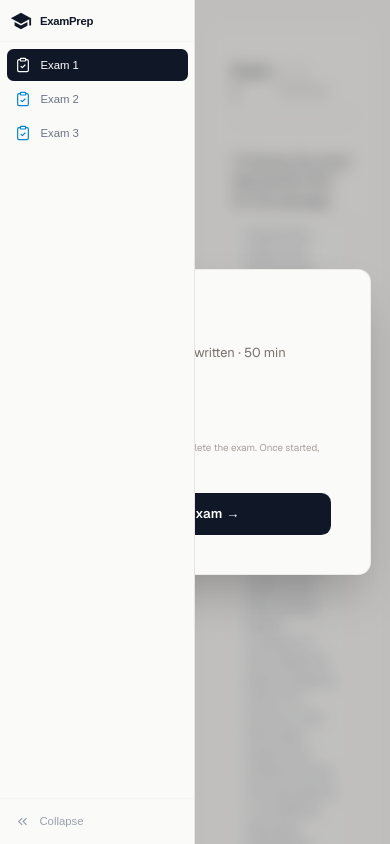
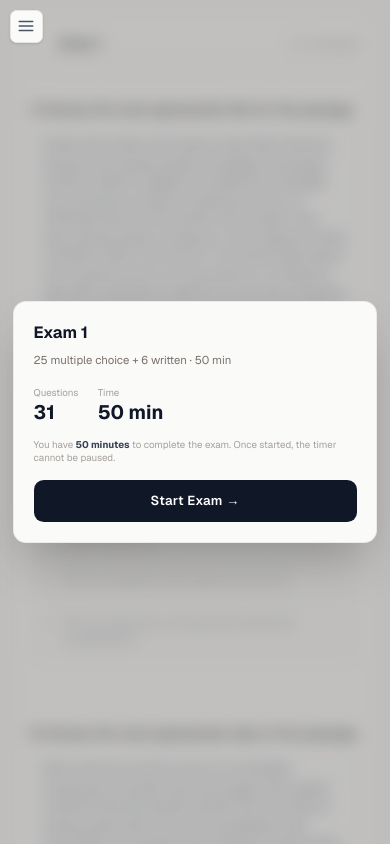
Before and after one commit to Moxhay/ExamPrep, a Next.js app: page /exam in a window 390 px wide. Shown: the top 844 px of the page. Built offline with nearby package versions, Linux system fonts and the light colour scheme.

Commit message:
add responsive sidebar and integrate mobile navigation controls

```diff
--- a/app/components/ExamClient.tsx
+++ b/app/components/ExamClient.tsx
@@ -1,6 +1,6 @@
 'use client'
 
-import { useState, useCallback, useRef, useEffect } from 'react'
+import { useState, useCallback, useEffect } from 'react'
 import { CHUNK_SIZE, EXAM_DURATION_MINUTES } from '../const'
 import type { Exam } from '../types'
 import QuestionCard from './QuestionCard'
@@ -11,7 +11,7 @@ import ExamDialog from './ExamDialog'
 
 function IconDownload() {
   return (
-    <svg width="15" height="15" viewBox="0 0 24 24" fill="none" stroke="currentColor" strokeWidth="2" strokeLinecap="round" strokeLinejoin="round" className="flex-shrink-0">
+    <svg width="15" height="15" viewBox="0 0 24 24" fill="none" stroke="currentColor" strokeWidth="2" strokeLinecap="round" strokeLinejoin="round" className="shrink-0">
       <path d="M21 15v4a2 2 0 0 1-2 2H5a2 2 0 0 1-2-2v-4"/>
       <polyline points="7 10 12 15 17 10"/>
       <line x1="12" y1="15" x2="12" y2="3"/>
@@ -21,9 +21,19 @@ function IconDownload() {
 
 function IconRefresh() {
   return (
-    <svg width="15" height="15" viewBox="0 0 24 24" fill="none" stroke="currentColor" strokeWidth="2" strokeLinecap="round" strokeLinejoin="round" className="flex-shrink-0">
+    <svg width="15" height="15" viewBox="0 0 24 24" fill="none" stroke="currentColor" strokeWidth="2" strokeLinecap="round" strokeLinejoin="round" className="shrink-0">
       <path d="M3 12a9 9 0 1 0 9-9 9.75 9.75 0 0 0-6.74 2.74L3 8"/>
       <path d="M3 3v5h5"/>
+    </svg>
+  )
+}
+
+function IconMenu() {
+  return (
+    <svg width="17" height="17" viewBox="0 0 24 24" fill="none" stroke="currentColor" strokeWidth="2" strokeLinecap="round" strokeLinejoin="round">
+      <line x1="3" y1="6" x2="21" y2="6"/>
+      <line x1="3" y1="12" x2="21" y2="12"/>
+      <line x1="3" y1="18" x2="21" y2="18"/>
     </svg>
   )
 }
@@ -57,6 +67,11 @@ export default function ExamClient({ exam }: { exam: Exam }) {
     return () => { document.body.style.overflow = '' }
   }, [blocked])
 
+  // Signals Sidebar to hide its floating hamburger (integrated into sticky nav instead)
+  useEffect(() => {
+    document.dispatchEvent(new CustomEvent(started ? 'exam-started' : 'exam-reset'))
+  }, [started])
+
   const onTimeUp = useCallback(() => {
     setVisibleCount(exam.questions.length)
     setReview(true)
@@ -82,7 +97,7 @@ export default function ExamClient({ exam }: { exam: Exam }) {
     setTimeUpAlert(false)
   }
 
-  const PAPER_WIDTH = 'w-[90%] max-w-2xl lg:max-w-3xl xl:max-w-4xl 2xl:max-w-5xl min-[2000px]:max-w-6xl'
+  const PAPER_WIDTH = 'w-[92%] sm:w-[90%] max-w-2xl lg:max-w-3xl xl:max-w-4xl 2xl:max-w-5xl min-[2000px]:max-w-6xl'
 
   return (
     <div className={`relative min-h-screen font-sans bg-stone-100 ${blocked ? 'overflow-hidden' : ''}`}>
@@ -91,12 +106,22 @@ export default function ExamClient({ exam }: { exam: Exam }) {
 
         {/* Floating sticky nav */}
         {started && (
-          <div className="sticky top-3 z-10 flex justify-center px-4 print:hidden">
-            <div className={`${PAPER_WIDTH} bg-stone-50/90 backdrop-blur-md shadow-md border border-stone-200/80 rounded-2xl px-6 py-3`}>
+          <div className="sticky top-3 z-10 flex justify-center print:hidden">
+            <div className={`${PAPER_WIDTH} bg-stone-50/90 backdrop-blur-md shadow-md border border-stone-200/80 rounded-2xl px-4 sm:px-6 py-3`}>
               <div className="flex justify-between items-center">
-                <h2 className="text-base font-bold text-gray-900 truncate mr-4">{exam.title}</h2>
-                <div className="flex items-center gap-4 flex-shrink-0">
-                  <span className="text-sm text-gray-500">{answeredCount} / {exam.questions.length}</span>
+                <div className="flex items-center gap-2 min-w-0 mr-3">
+                  {/* Hamburger integrated into the nav on mobile/tablet (lg:hidden) */}
+                  <button
+                    onClick={() => document.dispatchEvent(new CustomEvent('open-mobile-sidebar'))}
+                    aria-label="Open menu"
+                    className="lg:hidden shrink-0 p-1.5 -ml-1 rounded-lg text-gray-600 hover:text-gray-900 hover:bg-gray-200/70 transition-colors"
+                  >
+                    <IconMenu />
+                  </button>
+                  <h2 className="text-sm sm:text-base font-bold text-gray-900 truncate">{exam.title}</h2>
+                </div>
+                <div className="flex items-center gap-2 sm:gap-4 shrink-0">
+                  <span className="text-xs sm:text-sm text-gray-500 tabular-nums">{answeredCount}/{exam.questions.length}</span>
                   {!review && <Timer key={timerKey} onTimeUp={onTimeUp} />}
                 </div>
               </div>
@@ -111,14 +136,14 @@ export default function ExamClient({ exam }: { exam: Exam }) {
         )}
 
         {/* Paper */}
-        <div className={`${PAPER_WIDTH} mx-auto py-8 px-0 print:p-0 print:max-w-none print:w-full`}>
-          <div className="bg-stone-50 shadow-sm border border-stone-200/70 px-8 sm:px-12 py-10 print:shadow-none print:border-none print:px-0 print:py-0">
+        <div className={`${PAPER_WIDTH} mx-auto py-4 sm:py-8 px-0 print:p-0 print:max-w-none print:w-full`}>
+          <div className="bg-stone-50 shadow-sm border border-stone-200/70 px-4 sm:px-8 md:px-10 lg:px-12 py-6 sm:py-10 print:shadow-none print:border-none print:px-0 print:py-0">
 
             {!started && (
               <div className="pb-3 border-b border-gray-200 mb-8">
-                <div className="flex justify-between items-center">
-                  <h2 className="text-lg font-bold text-gray-900">{exam.title}</h2>
-                  <span className="text-sm text-gray-500">0 / {exam.questions.length} answered</span>
+                <div className="flex justify-between items-center gap-4">
+                  <h2 className="text-base sm:text-lg font-bold text-gray-900 pl-9 lg:pl-0">{exam.title}</h2>
+                  <span className="text-xs sm:text-sm text-gray-500 shrink-0">0 / {exam.questions.length} answered</span>
                 </div>
                 <div className="mt-2 h-1 bg-gray-200 rounded-full" />
               </div>
@@ -144,7 +169,7 @@ export default function ExamClient({ exam }: { exam: Exam }) {
               <div className="text-center pt-4 pb-6">
                 <button
                   onClick={() => { setVisibleCount(exam.questions.length); setReview(true) }}
-                  className="bg-gray-900 text-white py-3.5 px-9 rounded-lg text-base cursor-pointer hover:bg-gray-700 transition-colors"
+                  className="w-full sm:w-auto bg-gray-900 text-white py-3.5 px-9 rounded-lg text-base cursor-pointer hover:bg-gray-700 transition-colors"
                 >
                   Review answers ({answeredCount}/{exam.questions.length})
                 </button>
@@ -175,6 +200,14 @@ export default function ExamClient({ exam }: { exam: Exam }) {
       )}
 
       {timeUpAlert && (
+        <>
+          <button
+            onClick={() => document.dispatchEvent(new CustomEvent('open-mobile-sidebar'))}
+            aria-label="Open menu"
+            className="lg:hidden fixed top-3 left-3 z-40 p-2 rounded-lg bg-stone-50 border border-stone-200 shadow-sm text-gray-600 hover:text-gray-900 transition-colors print:hidden"
+          >
+            <IconMenu />
+          </button>
           <ExamDialog
             title="Time's Up!"
             description="Your time has ended. Review your answers below."
@@ -202,10 +235,11 @@ export default function ExamClient({ exam }: { exam: Exam }) {
               },
             ]}
           />
+        </>
       )}
 
       {review && !timeUpAlert && (
-        <div className="fixed bottom-8 left-1/2 -translate-x-1/2 flex gap-2 bg-stone-50/90 backdrop-blur-md border border-stone-200/80 shadow-lg rounded-2xl px-3 py-3 print:hidden">
+        <div className="fixed bottom-4 sm:bottom-8 left-1/2 -translate-x-1/2 flex gap-2 bg-stone-50/90 backdrop-blur-md border border-stone-200/80 shadow-lg rounded-2xl px-3 py-3 print:hidden w-[calc(100%-2rem)] sm:w-auto max-w-xs sm:max-w-none">
           <button
             onClick={() => window.print()}
             className="flex items-center gap-2 text-gray-700 hover:text-gray-900 hover:bg-gray-100 px-4 py-2 rounded-xl text-sm font-medium cursor-pointer transition-colors"
--- a/app/components/ExamDialog.tsx
+++ b/app/components/ExamDialog.tsx
@@ -20,12 +20,12 @@ export default function ExamDialog({ title, description, stats, note, action, se
   return (
     <>
       <div className="fixed inset-0 bg-stone-900/25 z-30 print:hidden" />
-      <div className="fixed inset-0 flex items-center justify-center p-6 z-30 print:hidden">
-        <div className="bg-stone-50 backdrop-blur-2xl rounded-2xl p-12 max-w-md w-full shadow-2xl border border-stone-200/70">
-          <h1 className="text-2xl font-bold text-gray-900 mb-2">{title}</h1>
-          <p className="text-stone-500 mb-7 leading-relaxed">{description}</p>
+      <div className="fixed inset-0 flex items-center justify-center p-4 sm:p-6 z-30 print:hidden">
+        <div className="bg-stone-50 backdrop-blur-2xl rounded-2xl p-6 sm:p-10 max-w-md w-full shadow-2xl border border-stone-200/70">
+          <h1 className="text-xl sm:text-2xl font-bold text-gray-900 mb-2">{title}</h1>
+          <p className="text-stone-500 mb-5 sm:mb-7 leading-relaxed text-sm sm:text-base">{description}</p>
 
-          <div className="flex gap-8 mb-5">
+          <div className="flex gap-6 sm:gap-8 mb-4 sm:mb-5">
             {stats.map((s) => (
               <div key={s.label}>
                 <div className="text-xs text-stone-400">{s.label}</div>
@@ -34,7 +34,7 @@ export default function ExamDialog({ title, description, stats, note, action, se
             ))}
           </div>
 
-          {note && <p className="text-xs text-stone-400 mb-8">{note}</p>}
+          {note && <p className="text-xs text-stone-400 mb-5 sm:mb-8">{note}</p>}
 
           <button
             onClick={action.onClick}
--- a/app/components/QuestionCard.tsx
+++ b/app/components/QuestionCard.tsx
@@ -49,7 +49,7 @@ const QuestionCard = memo(function QuestionCard({ q, review, locked, onAnsweredC
             {parseInline(part)}
             {i < parts.length - 1 && (
               review ? (
-                <span className={`inline-block min-w-22.5 border-b-2 border-gray-900 px-1.5 mx-0.5 text-center ${
+                <span className={`inline-block min-w-[4.5rem] sm:min-w-[5.5rem] border-b-2 border-gray-900 px-1.5 mx-0.5 text-center ${
                   blankAnswer[i]?.trim() ? 'text-gray-900 font-semibold' : 'text-gray-400 italic'
                 }`}>
                   {blankAnswer[i] || '___'}
@@ -61,7 +61,7 @@ const QuestionCard = memo(function QuestionCard({ q, review, locked, onAnsweredC
                   value={blankAnswer[i] ?? ''}
                   onChange={(e) => handleBlankChange(i, e.target.value)}
                   readOnly={locked}
-                  className={`inline-block w-28 border-0 border-b-2 border-gray-900 text-sm text-gray-900 text-center outline-none px-1 mx-0.5 font-sans ${
+                  className={`inline-block w-20 sm:w-28 max-w-[45%] border-0 border-b-2 border-gray-900 text-sm text-gray-900 text-center outline-none px-1 mx-0.5 font-sans ${
                     locked ? 'bg-gray-200 cursor-not-allowed' : 'bg-transparent cursor-text'
                   }`}
                 />
--- a/app/components/Sidebar.tsx
+++ b/app/components/Sidebar.tsx
@@ -45,6 +45,25 @@ const ICON_MAP: Record<ExamIcon, { component: React.ReactNode; color: string }>
 
 // ─── Toggle icons ─────────────────────────────────────────────────────────────
 
+function IconMenu() {
+  return (
+    <svg width="18" height="18" viewBox="0 0 24 24" fill="none" stroke="currentColor" strokeWidth="2" strokeLinecap="round" strokeLinejoin="round">
+      <line x1="3" y1="6" x2="21" y2="6"/>
+      <line x1="3" y1="12" x2="21" y2="12"/>
+      <line x1="3" y1="18" x2="21" y2="18"/>
+    </svg>
+  )
+}
+
+function IconX() {
+  return (
+    <svg width="18" height="18" viewBox="0 0 24 24" fill="none" stroke="currentColor" strokeWidth="2" strokeLinecap="round" strokeLinejoin="round">
+      <line x1="18" y1="6" x2="6" y2="18"/>
+      <line x1="6" y1="6" x2="18" y2="18"/>
+    </svg>
+  )
+}
+
 function IconChevronsLeft() {
   return (
     <svg width="15" height="15" viewBox="0 0 24 24" fill="none" stroke="currentColor" strokeWidth="2" strokeLinecap="round" strokeLinejoin="round" className="shrink-0">
@@ -71,13 +90,15 @@ type NavItemProps = {
   icon: ExamIcon
   active: boolean
   collapsed: boolean
+  onNavigate?: () => void
 }
 
-function NavItem({ href, label, icon, active, collapsed }: NavItemProps) {
+function NavItem({ href, label, icon, active, collapsed, onNavigate }: NavItemProps) {
   const { component, color } = ICON_MAP[icon]
   return (
     <Link
       href={href}
+      onClick={onNavigate}
       title={collapsed ? label : undefined}
       className={`flex items-center gap-3 px-2.5 py-2.5 rounded-lg transition-colors text-sm whitespace-nowrap ${
         active
@@ -117,6 +138,8 @@ function NavToggle({ collapsed, onToggle }: NavToggleProps) {
 
 export default function Sidebar() {
   const [collapsed, setCollapsed] = useState(false)
+  const [mobileOpen, setMobileOpen] = useState(false)
+  const [examStarted, setExamStarted] = useState(false)
   const searchParams = useSearchParams()
   const currentId = searchParams.get('exam') ?? DEFAULT_EXAM_ID
 
@@ -124,22 +147,79 @@ export default function Sidebar() {
     document.body.classList.toggle('sidebar-collapsed', collapsed)
   }, [collapsed])
 
+  useEffect(() => {
+    document.body.style.overflow = mobileOpen ? 'hidden' : ''
+    return () => { document.body.style.overflow = '' }
+  }, [mobileOpen])
+
+  useEffect(() => {
+    const onOpen  = () => setMobileOpen(true)
+    const onStart = () => setExamStarted(true)
+    const onReset = () => setExamStarted(false)
+    document.addEventListener('open-mobile-sidebar', onOpen)
+    document.addEventListener('exam-started', onStart)
+    document.addEventListener('exam-reset',   onReset)
+    return () => {
+      document.removeEventListener('open-mobile-sidebar', onOpen)
+      document.removeEventListener('exam-started', onStart)
+      document.removeEventListener('exam-reset',   onReset)
+    }
+  }, [])
+
+  const closeMobile = () => setMobileOpen(false)
+  const showLabels = !collapsed || mobileOpen
+
   return (
+    <>
+      {/*
+        Floating hamburger — mobile/tablet only (lg:hidden).
+        Hidden once the exam starts: the sticky nav integrates its own button.
+      */}
+      <button
+        onClick={() => setMobileOpen(true)}
+        aria-label="Open menu"
+        className={`lg:hidden fixed top-3 left-3 z-40 p-2 rounded-lg bg-stone-50 border border-stone-200 shadow-sm text-gray-600 hover:text-gray-900 transition-colors print:hidden ${examStarted ? 'hidden' : ''}`}
+      >
+        <IconMenu />
+      </button>
+
+      {/* Mobile overlay backdrop */}
+      {mobileOpen && (
+        <div
+          className="lg:hidden fixed inset-0 bg-black/30 z-40 print:hidden"
+          onClick={closeMobile}
+        />
+      )}
+
+      {/* Sidebar */}
       <aside
-      className={`print:hidden fixed left-0 top-0 h-full z-40 flex flex-col bg-stone-50 border-r border-stone-200 transition-[width] duration-200 overflow-hidden ${
-        collapsed ? 'w-14' : 'w-60'
-      }`}
+        className={`
+          print:hidden fixed left-0 top-0 h-full z-50 flex flex-col
+          bg-stone-50 border-r border-stone-200
+          transition-[width,transform] duration-200 overflow-hidden
+          ${mobileOpen ? 'translate-x-0' : '-translate-x-full'}
+          lg:translate-x-0
+          w-60
+          ${collapsed ? 'lg:w-14' : 'lg:w-60'}
+        `}
       >
-      {/* Header / Logo */}
+        {/* Header */}
         <div className="flex items-center gap-2.5 px-3 min-h-13 border-b border-gray-100">
           <span className="shrink-0 text-gray-900">
             <Logo />
           </span>
-        {!collapsed && (
+          {showLabels && (
             <span className="font-semibold text-gray-900 text-sm tracking-tight">
               ExamPrep
             </span>
           )}
+          <button
+            onClick={closeMobile}
+            aria-label="Close menu"
+            className="lg:hidden ml-auto p-1.5 rounded-lg text-gray-400 hover:text-gray-900 hover:bg-gray-100 transition-colors cursor-pointer"
+          >
+            <IconX />
+          </button>
         </div>
 
         {/* Nav items */}
@@ -151,15 +231,17 @@ export default function Sidebar() {
               label={exam.title}
               icon={exam.icon}
               active={currentId === exam.id}
-            collapsed={collapsed}
+              collapsed={collapsed && !mobileOpen}
+              onNavigate={closeMobile}
             />
           ))}
         </nav>
 
-      {/* Footer toggle */}
-      <div className="p-2 border-t border-gray-100">
+        {/* Footer toggle — desktop only */}
+        <div className="hidden lg:block p-2 border-t border-gray-100">
           <NavToggle collapsed={collapsed} onToggle={() => setCollapsed((c) => !c)} />
         </div>
       </aside>
+    </>
   )
 }
--- a/app/globals.css
+++ b/app/globals.css
@@ -3,6 +3,8 @@
 :root {
   --background: #ffffff;
   --foreground: #171717;
+  --font-geist-sans: system-ui, sans-serif;
+  --font-geist-mono: monospace;
 }
 
 @theme inline {
@@ -28,7 +30,7 @@
   body {
     background: var(--background);
     color: var(--foreground);
-    font-family: Arial, Helvetica, sans-serif;
+    font-family: var(--font-sans, system-ui), sans-serif;
   }
 }
 
--- a/app/layout.tsx
+++ b/app/layout.tsx
@@ -33,7 +33,7 @@ export default function RootLayout({
         <Suspense fallback={<div className="fixed left-0 top-0 h-full w-60 bg-white border-r border-gray-200 print:hidden z-20" />}>
           <Sidebar />
         </Suspense>
-        <div className="ml-60 [.sidebar-collapsed_&]:ml-14 transition-[margin-left] duration-200 flex flex-col min-h-full print:ml-0">
+        <div className="ml-0 lg:ml-60 lg:[.sidebar-collapsed_&]:ml-14 transition-[margin-left] duration-200 flex flex-col min-h-full print:ml-0">
           {children}
         </div>
       </body>
```
Lines whose indentation alone changed are shown as unchanged.
